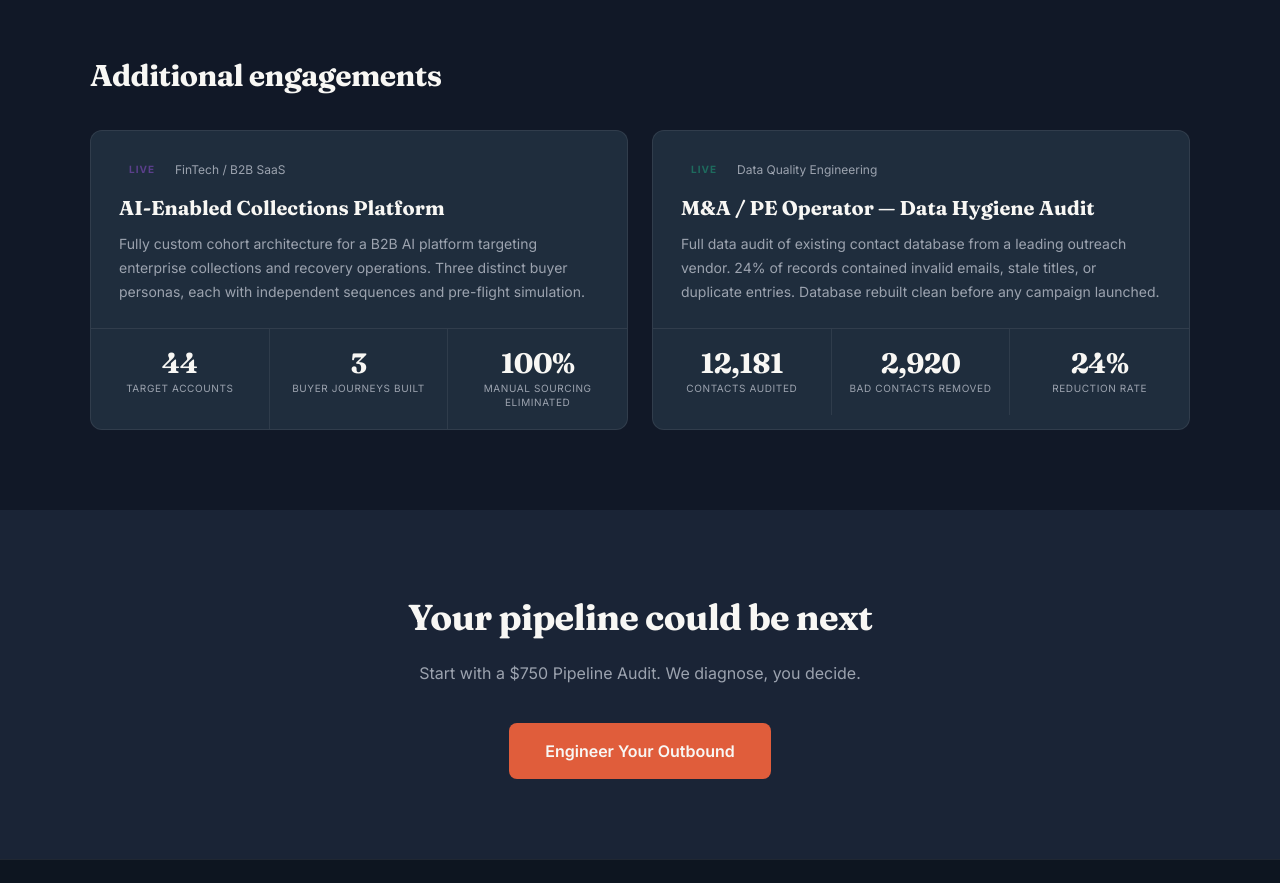
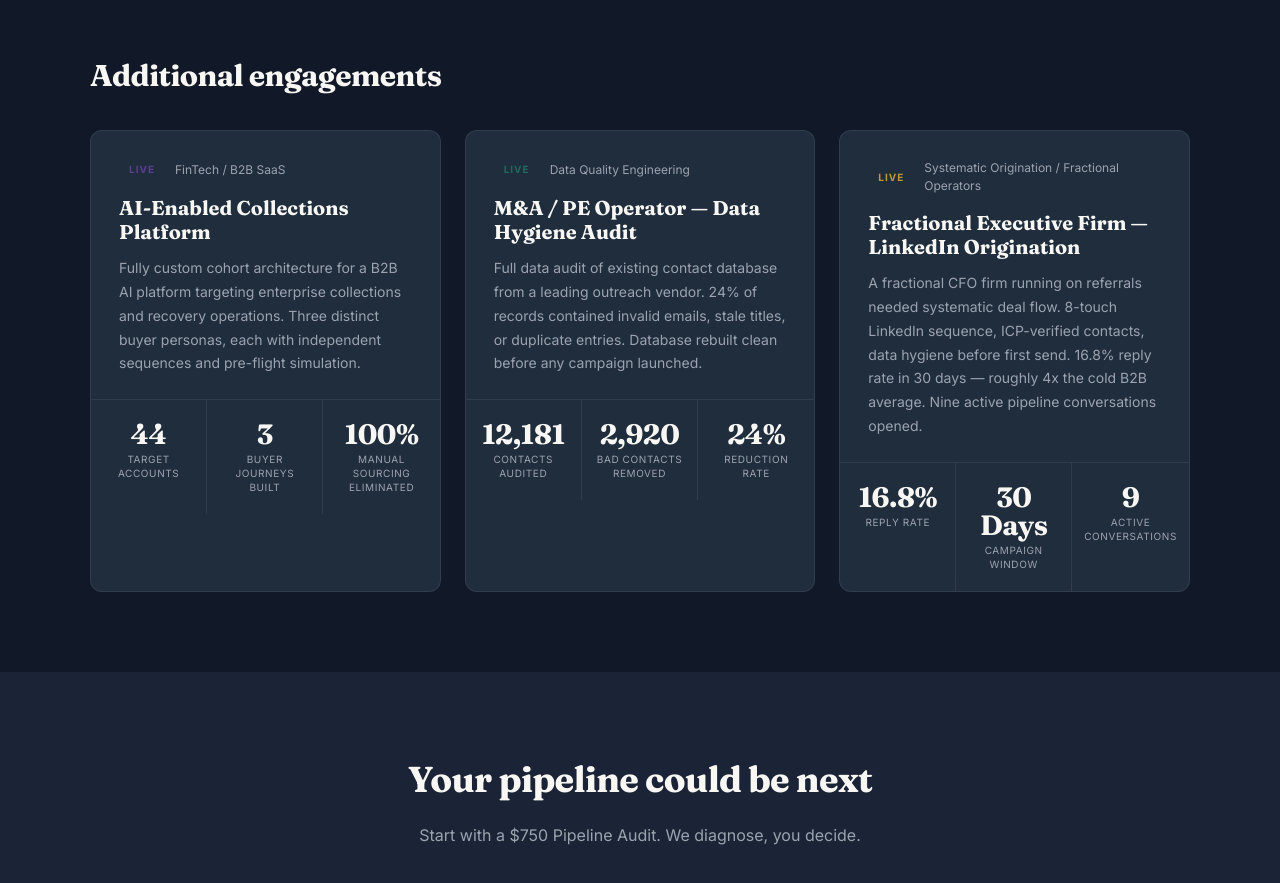
Before and after one commit to DorkInTheRoad/miniermartech-site, a Next.js app: page /case-studies in a window 1280 px wide. Shown: the part 1200-2083 px from the top of the page. Built offline with nearby package versions, Linux system fonts and the light colour scheme.

Commit message:
Add Fractional Executive Firm case study + decimal support in CounterInline

```diff
--- a/app/case-studies/page.tsx
+++ b/app/case-studies/page.tsx
@@ -266,6 +266,18 @@ export default function CaseStudiesPage() {
                 ],
                 desc: "Full data audit of existing contact database from a leading outreach vendor. 24% of records contained invalid emails, stale titles, or duplicate entries. Database rebuilt clean before any campaign launched.",
               },
+              {
+                badge: "LIVE",
+                color: "var(--accent-gold)",
+                title: "Fractional Executive Firm — LinkedIn Origination",
+                sub: "Systematic Origination / Fractional Operators",
+                metrics: [
+                  { value: 16.8, suffix: "%", label: "Reply Rate", decimal: true },
+                  { value: 30, suffix: " Days", label: "Campaign Window" },
+                  { value: 9, suffix: "", label: "Active Conversations" },
+                ],
+                desc: "A fractional CFO firm running on referrals needed systematic deal flow. 8-touch LinkedIn sequence, ICP-verified contacts, data hygiene before first send. 16.8% reply rate in 30 days — roughly 4x the cold B2B average. Nine active pipeline conversations opened.",
+              },
             ].map((study) => (
               <div
                 key={study.title}
@@ -336,6 +348,7 @@ export default function CaseStudiesPage() {
                         value={m.value}
                         suffix={m.suffix}
                         format={"format" in m ? (m.format as boolean) : false}
+                        decimal={"decimal" in m ? (m.decimal as boolean) : false}
                         small
                       />
                       <div
--- a/components/CounterInline.tsx
+++ b/components/CounterInline.tsx
@@ -2,8 +2,18 @@
 
 import { useEffect, useRef, useState } from "react";
 
-export default function CounterInline({ value, suffix, format, small }: {
-  value: number; suffix: string; format?: boolean; small?: boolean;
+export default function CounterInline({
+  value,
+  suffix,
+  format,
+  small,
+  decimal,
+}: {
+  value: number;
+  suffix: string;
+  format?: boolean;
+  small?: boolean;
+  decimal?: boolean;
 }) {
   const ref = useRef<HTMLDivElement>(null);
   const [count, setCount] = useState(0);
@@ -11,7 +21,9 @@ export default function CounterInline({ value, suffix, format, small }: {
 
   useEffect(() => {
     const observer = new IntersectionObserver(
-      ([entry]) => { if (entry.isIntersecting && !fired) setFired(true); },
+      ([entry]) => {
+        if (entry.isIntersecting && !fired) setFired(true);
+      },
       { threshold: 0.5 }
     );
     if (ref.current) observer.observe(ref.current);
@@ -32,18 +44,26 @@ export default function CounterInline({ value, suffix, format, small }: {
     requestAnimationFrame(step);
   }, [fired, value]);
 
-  const display = format ? Math.floor(count).toLocaleString() : Math.floor(count);
+  const display = format
+    ? Math.floor(count).toLocaleString()
+    : decimal
+      ? count.toFixed(1)
+      : Math.floor(count);
 
   return (
-    <div ref={ref} style={{
+    <div
+      ref={ref}
+      style={{
         fontFamily: "var(--font-fraunces)",
         fontSize: small ? "clamp(22px, 2.5vw, 28px)" : "clamp(32px, 3vw, 42px)",
         fontWeight: 700,
         color: "var(--text)",
         letterSpacing: "-0.02em",
         lineHeight: 1,
-    }}>
-      {display}{suffix}
+      }}
+    >
+      {display}
+      {suffix}
     </div>
   );
 }
```
Lines whose indentation alone changed are shown as unchanged.
